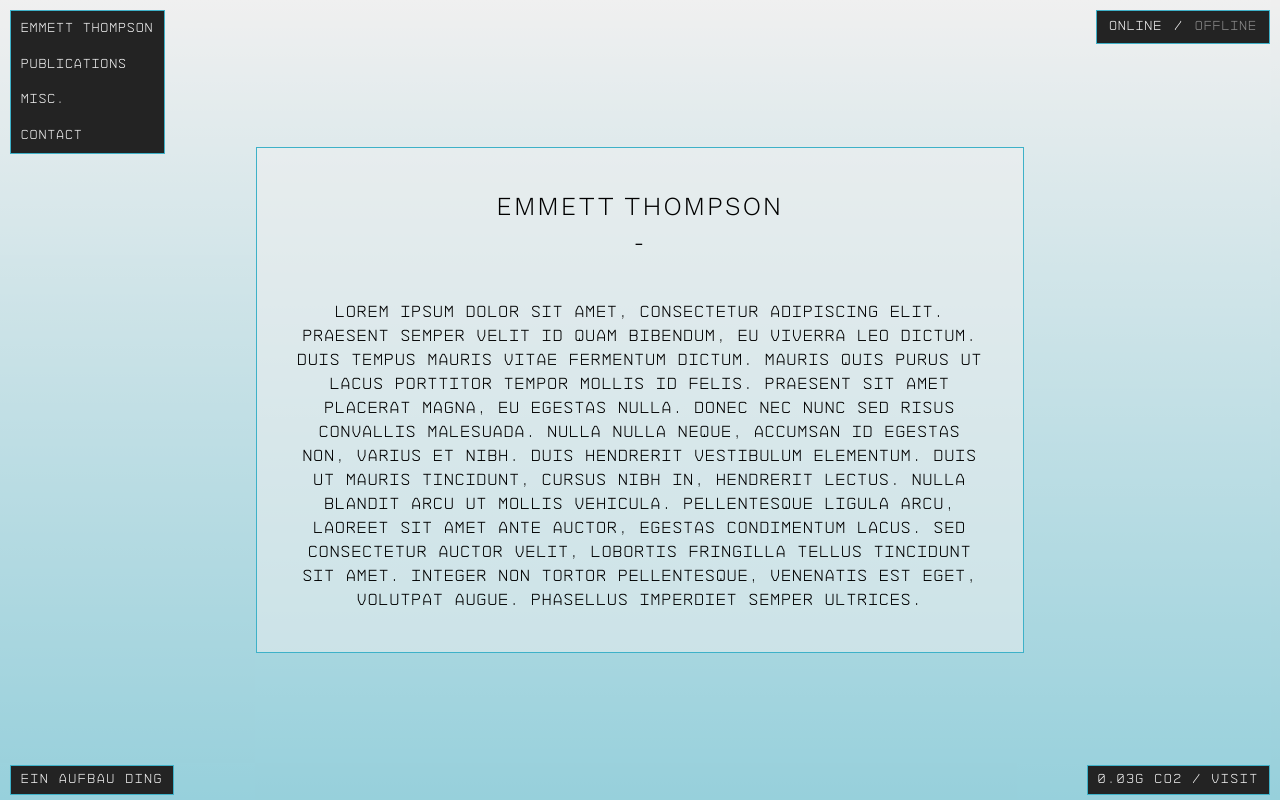
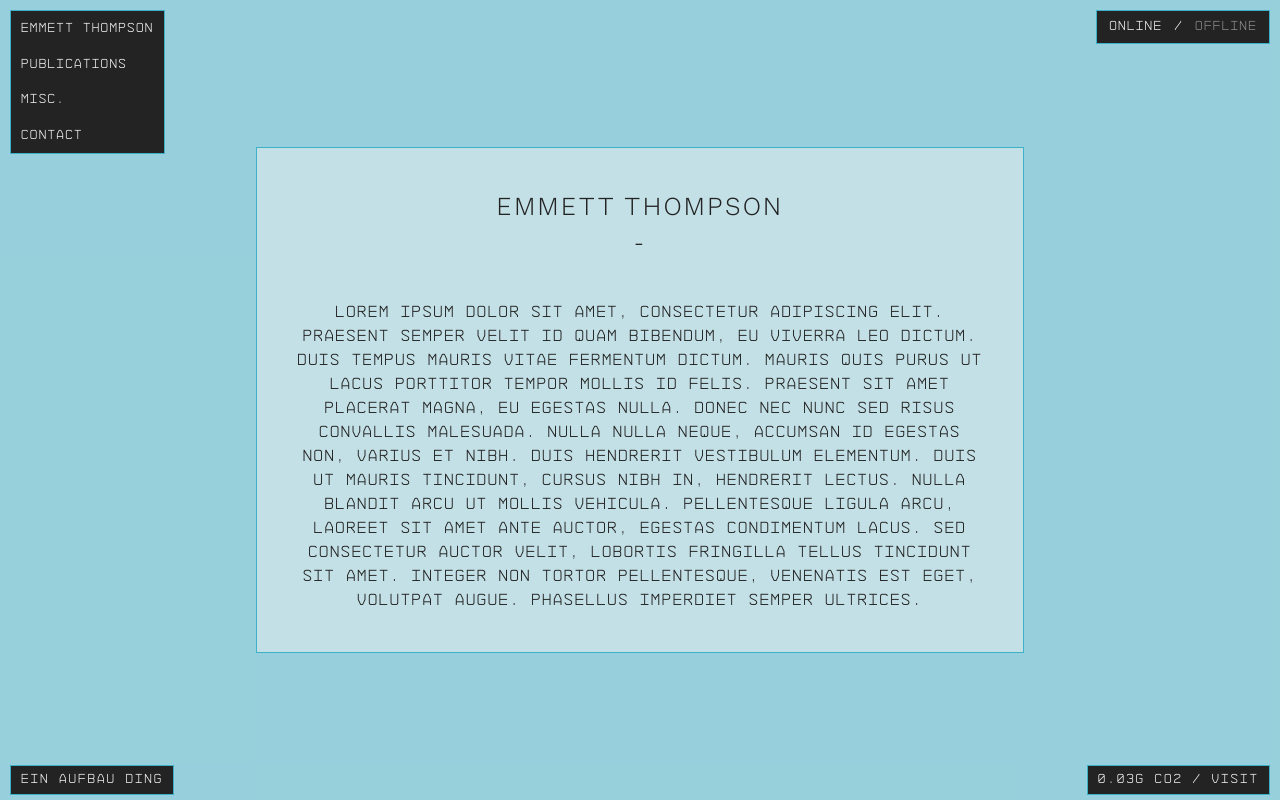
Before and after one commit to aufbau-io/NIELS, a SvelteKit app: page / in a window 1280 px wide. Built offline with nearby package versions, Linux system fonts and the light colour scheme; no server answers.

Commit message:
edit colours

```diff
--- a/src/routes/+page.svelte
+++ b/src/routes/+page.svelte
@@ -35,6 +35,7 @@
 		gap: 40px;
 
 		background: var(--background-50);
+		color: var(--primary);
 		border: solid 1px var(--blue);
 		padding: 40px;
 	}
--- a/src/routes/app.css
+++ b/src/routes/app.css
@@ -81,7 +81,7 @@ body {
 	background-attachment: fixed;
 	background-color: var(--background);
 	background-size: 100% 100%;
-	background: linear-gradient(var(--background), var(--blue));
+	background: linear-gradient(var(--blue), var(--blue));
 }
 
 h1,
```
Also changed, not shown: src/lib/three-d/World/Environment.js.
